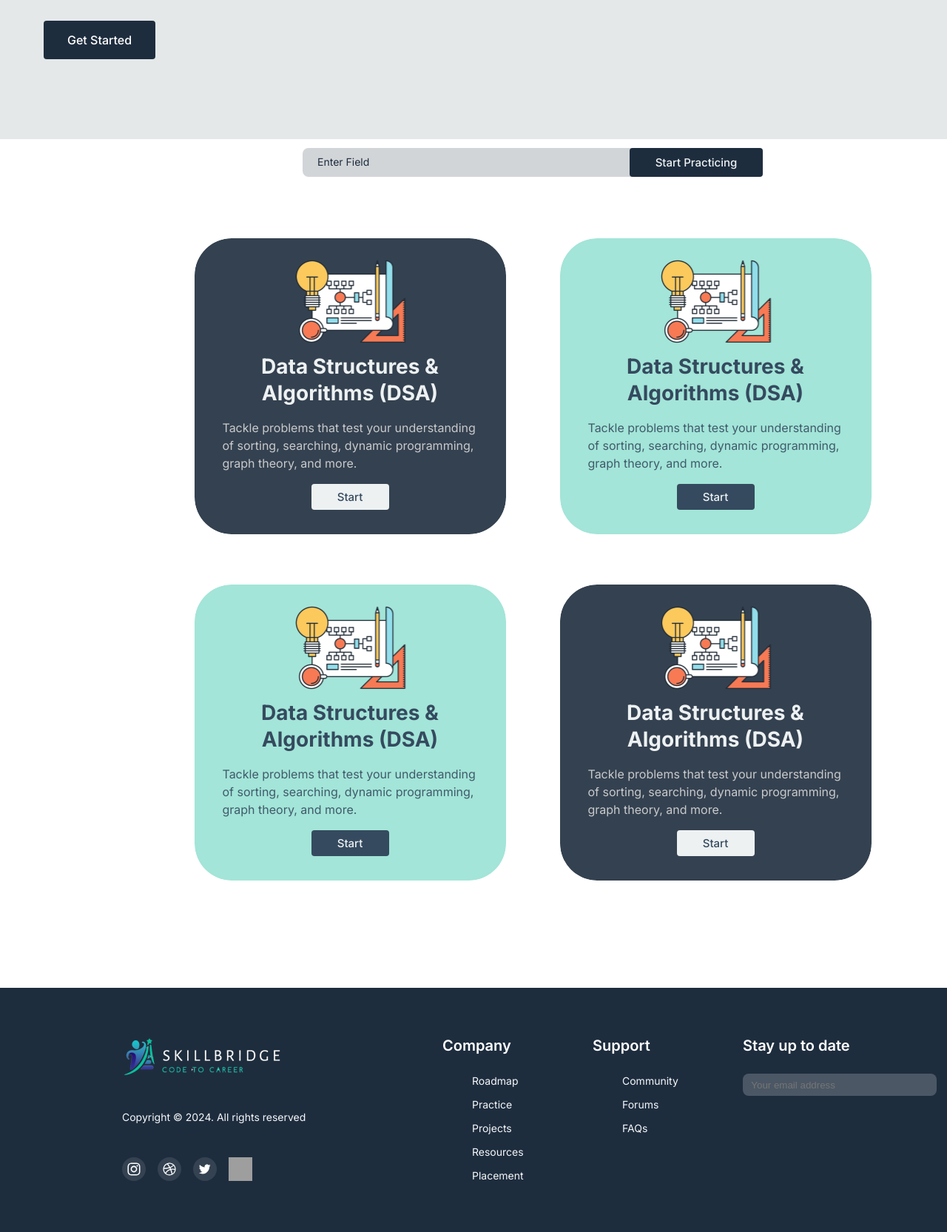
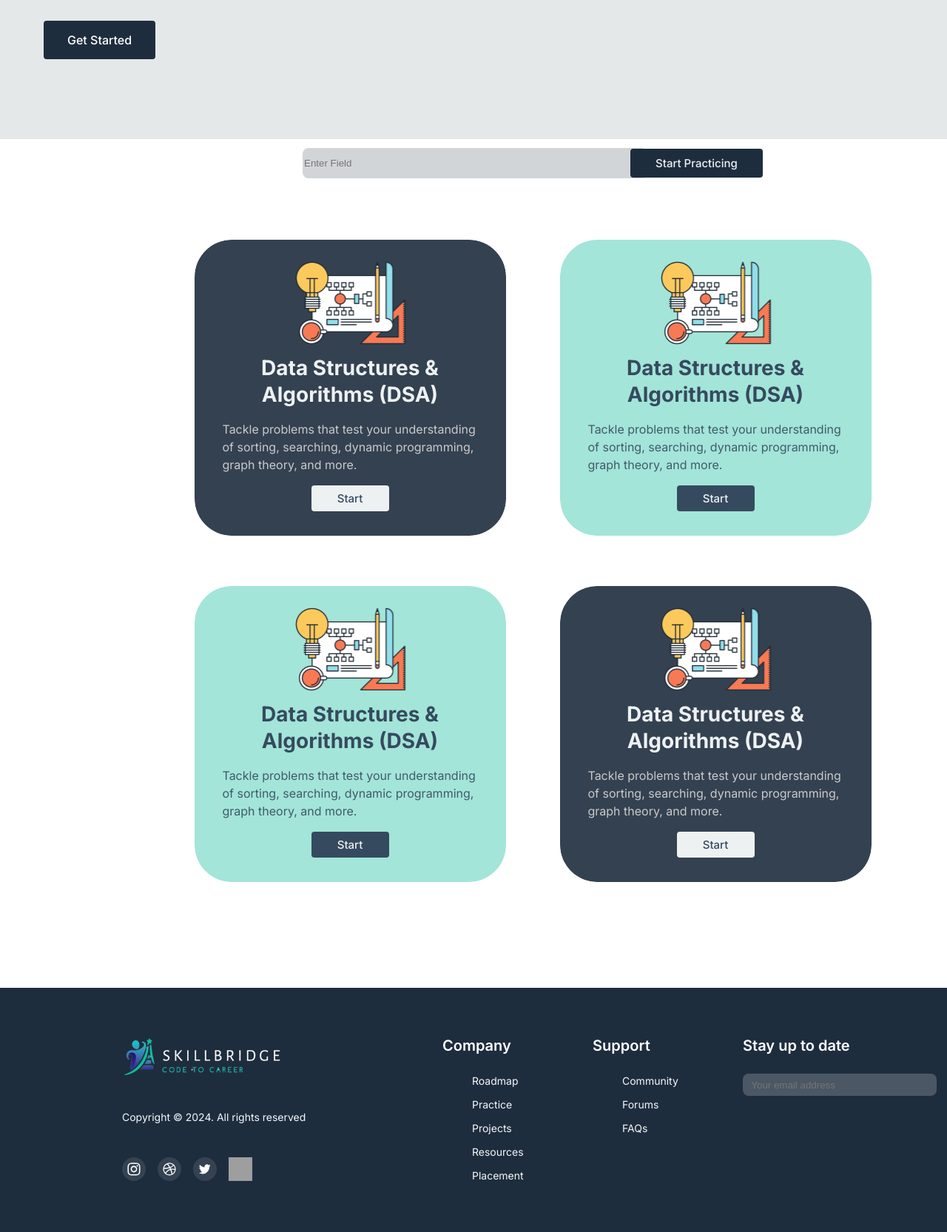
Before and after one commit to Runax15/CN-SkillBridge, a PHP site: page /practice.html in a window 1280 px wide. Shown: the part 535-2200 px from the top of the page at 74% size. Run offline with PHP 8.4, Linux system fonts and the light colour scheme; grey boxes are pictures that could not be loaded.

Commit message:
Pushed from Locofy Builder

```diff
--- a/global.css
+++ b/global.css
@@ -58,7 +58,6 @@
   --padding-mid: 17px;
   --padding-11xl: 30px;
   --padding-3xs: 10px;
-  --padding-4xs-8: 8.8px;
   --padding-40xl: 59px;
   --padding-sm: 14px;
   --padding-13xl: 32px;
--- a/index.html
+++ b/index.html
@@ -284,6 +284,6 @@
           }
         });
       }
-    </script>
+      </script>
   </body>
 </html>
--- a/practice.css
+++ b/practice.css
@@ -98,25 +98,13 @@
   color: var(--text);
   font-family: var(--body-regular-body-2);
 }
-.enter-field {
-  width: 129.5px;
-  position: relative;
-  line-height: 20px;
-  display: inline-block;
-  height: 19.5px;
-  flex-shrink: 0;
-}
 .input-field {
+  border: 0;
+  outline: 0;
+  background-color: var(--color-darkslategray-200);
   width: 465px;
   border-radius: var(--br-5xs);
-  background-color: var(--color-darkslategray-200);
   height: 39px;
-  display: flex;
-  flex-direction: column;
-  align-items: flex-start;
-  justify-content: flex-start;
-  padding: var(--padding-4xs-8) 14.9px var(--padding-4xs-8) 20px;
-  box-sizing: border-box;
 }
 .start-practicing {
   position: relative;
@@ -137,9 +125,6 @@
   padding: var(--padding-mid) var(--padding-11xl);
   box-sizing: border-box;
   margin-left: -23px;
-  text-align: center;
-  font-size: var(--font-size-mini);
-  color: var(--background);
 }
 .search-bar {
   width: 622px;
@@ -290,9 +275,7 @@
   flex-wrap: wrap;
   justify-content: center;
   gap: 48px 53px;
-  text-align: center;
   font-size: var(--heading-headline-3-size);
-  color: var(--background);
 }
 .main {
   position: absolute;
@@ -306,9 +289,9 @@
   padding: 94px 172px;
   box-sizing: border-box;
   gap: 73px;
-  text-align: left;
-  font-size: var(--body-regular-body-3-size);
-  color: var(--primary);
+  text-align: center;
+  font-size: var(--font-size-mini);
+  color: var(--background);
   font-family: var(--body-regular-body-2);
 }
 .screenshot-2024-08-18-at-408,
--- a/practice.html
+++ b/practice.html
@@ -44,9 +44,8 @@
       </header>
       <main class="main">
         <div class="search-bar">
-          <div class="input-field">
-            <div class="enter-field">Enter Field</div>
-          </div>
+          <input class="input-field" placeholder="Enter Field" type="text" />
+
           <div class="button2">
             <div class="start-practicing">Start Practicing</div>
           </div>
--- a/roadmap.html
+++ b/roadmap.html
@@ -178,6 +178,6 @@
           window.location.href = "./home1.html";
         });
       }
-    </script>
+      </script>
   </body>
 </html>
```
Also changed, not shown: index.css (line endings or trailing spaces), roadmap.css (line endings or trailing spaces).
